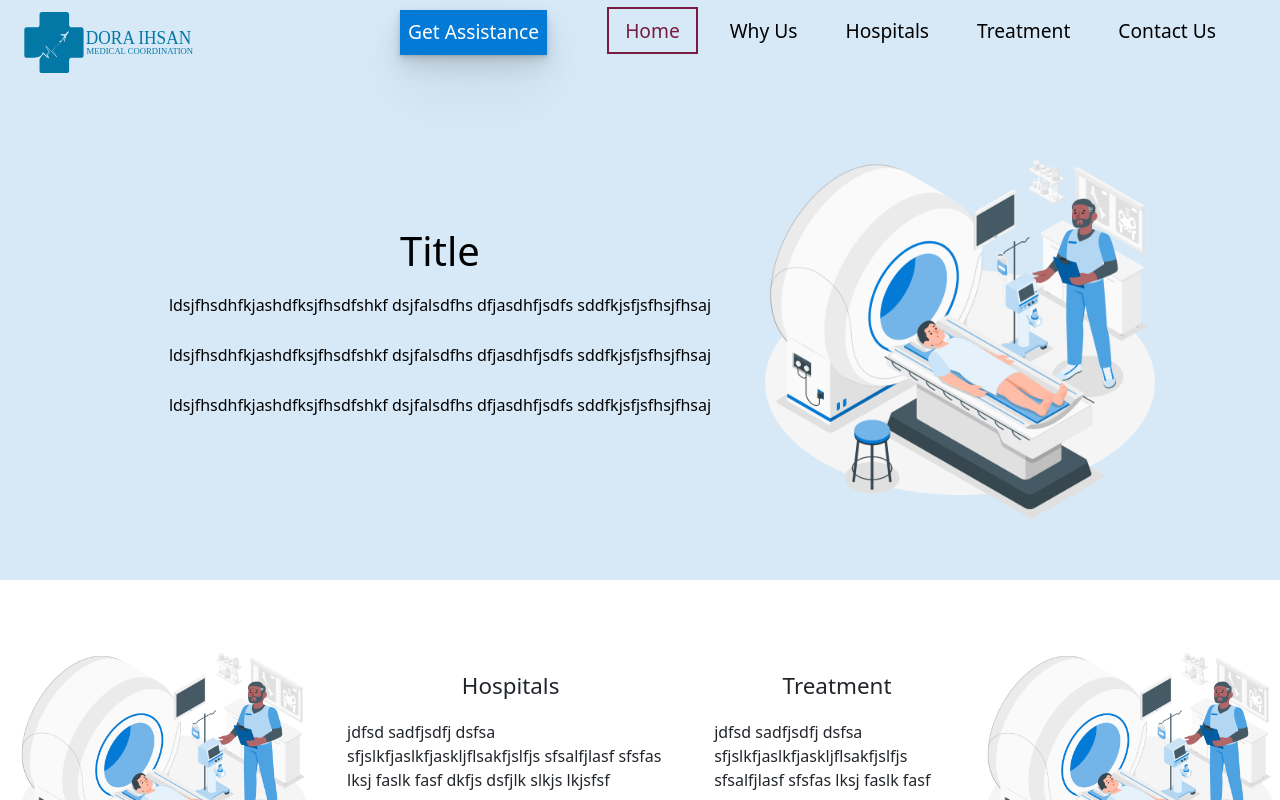
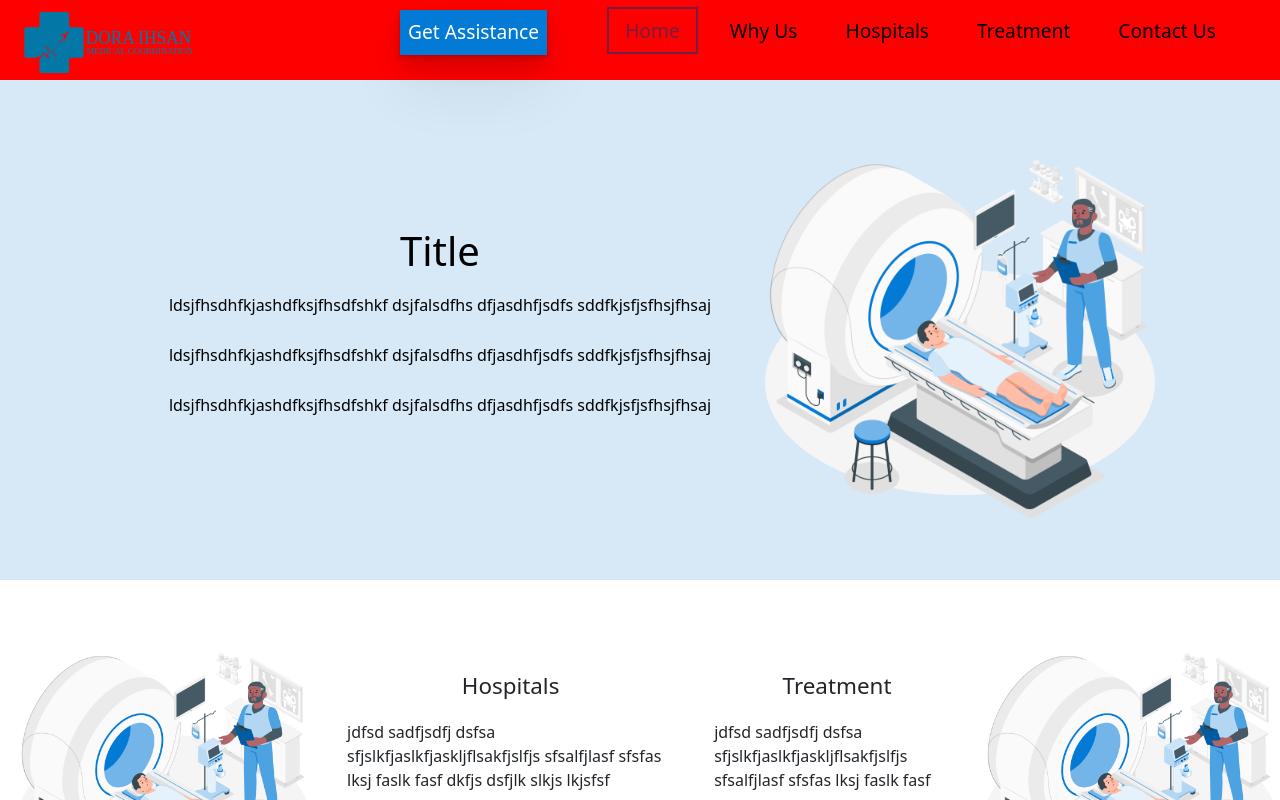
Before and after one commit to vk-vikas/medical-tourism, a React (Create React App) app: page / in a window 1280 px wide. Shown: the top 800 px of the page. Built offline with nearby package versions, Linux system fonts and the light colour scheme.

Commit message:
deploying

```diff
--- a/src/components/Navbar.css
+++ b/src/components/Navbar.css
@@ -1,5 +1,5 @@
 .mynavbar {
-    background-color: #D7E9F7;
+    background-color: red;
     height: 80px;
     display: flex;
     justify-content: center;
```
